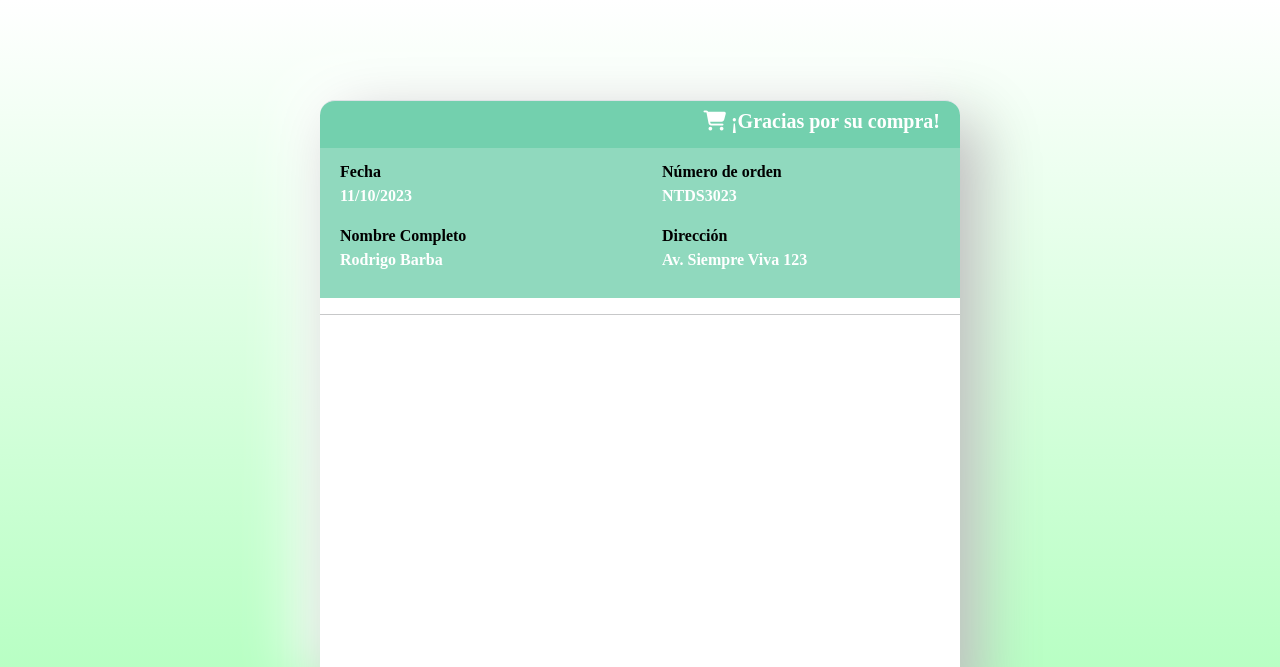
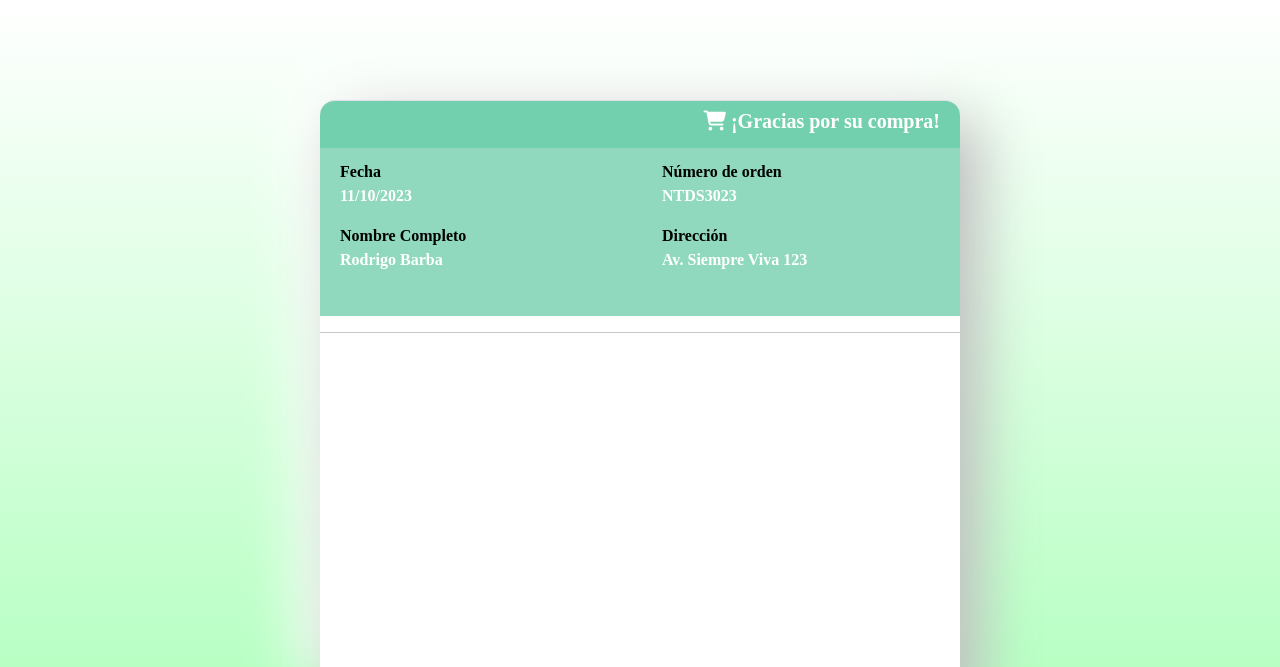
Before and after one commit to LuisRodrigoBarbaNavarro/online-store, a plain HTML site: page online-store/receipt.html in a window 1280 px wide. Shown: the top 667 px of the page. Drawn offline with nearby package versions, Linux system fonts and the light colour scheme; a web font is replaced by a local one.

Commit message:
Update: styles-receipt

```diff
--- a/online-store/css/styles-receipt.css
+++ b/online-store/css/styles-receipt.css
@@ -80,7 +80,7 @@
 .subheader-receipt {
     padding-top: 12px;
     width: 100%;
-    height: 25%;
+    height: 28%;
 
     color: white;
     text-align: center;
```
